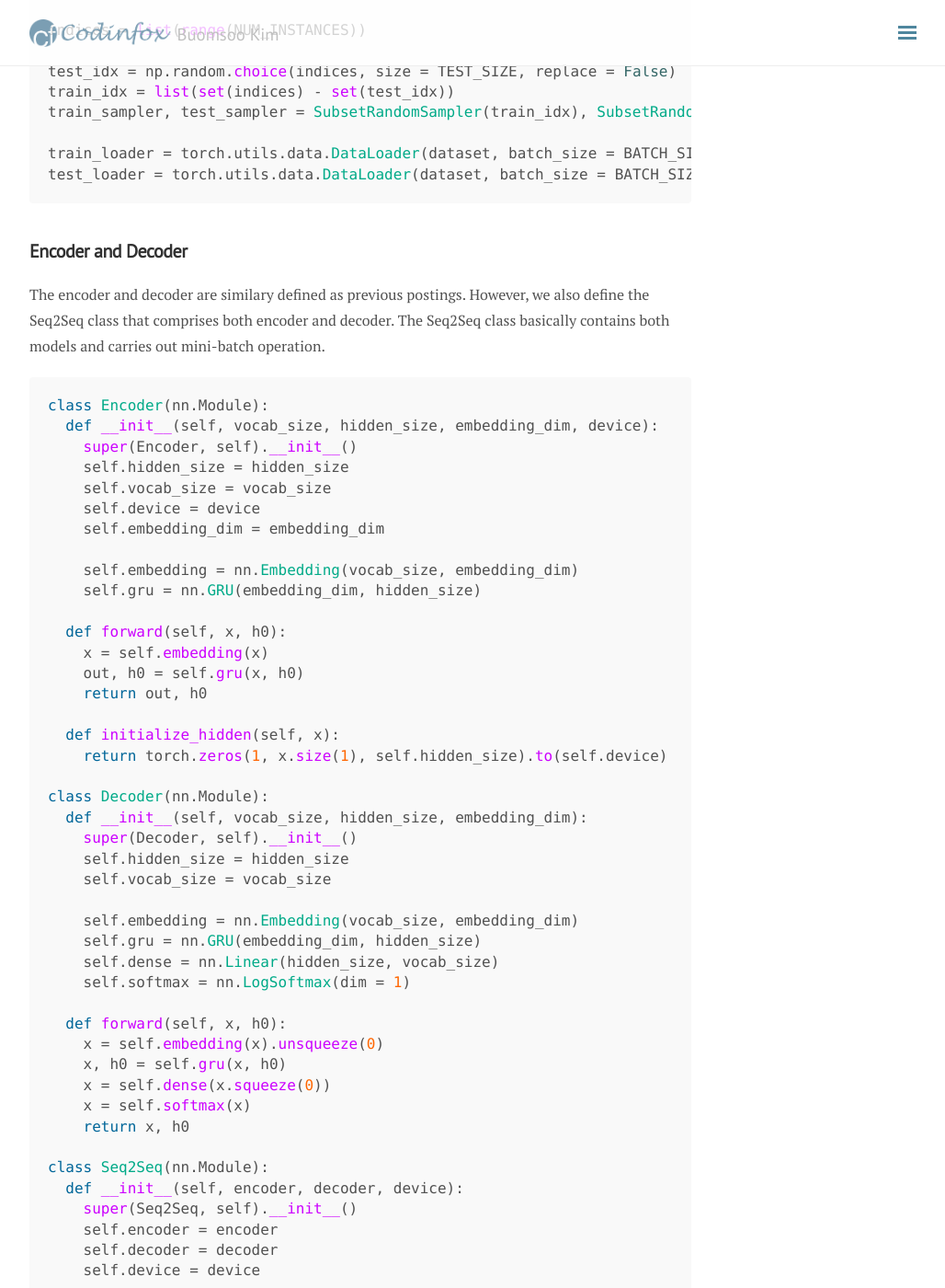
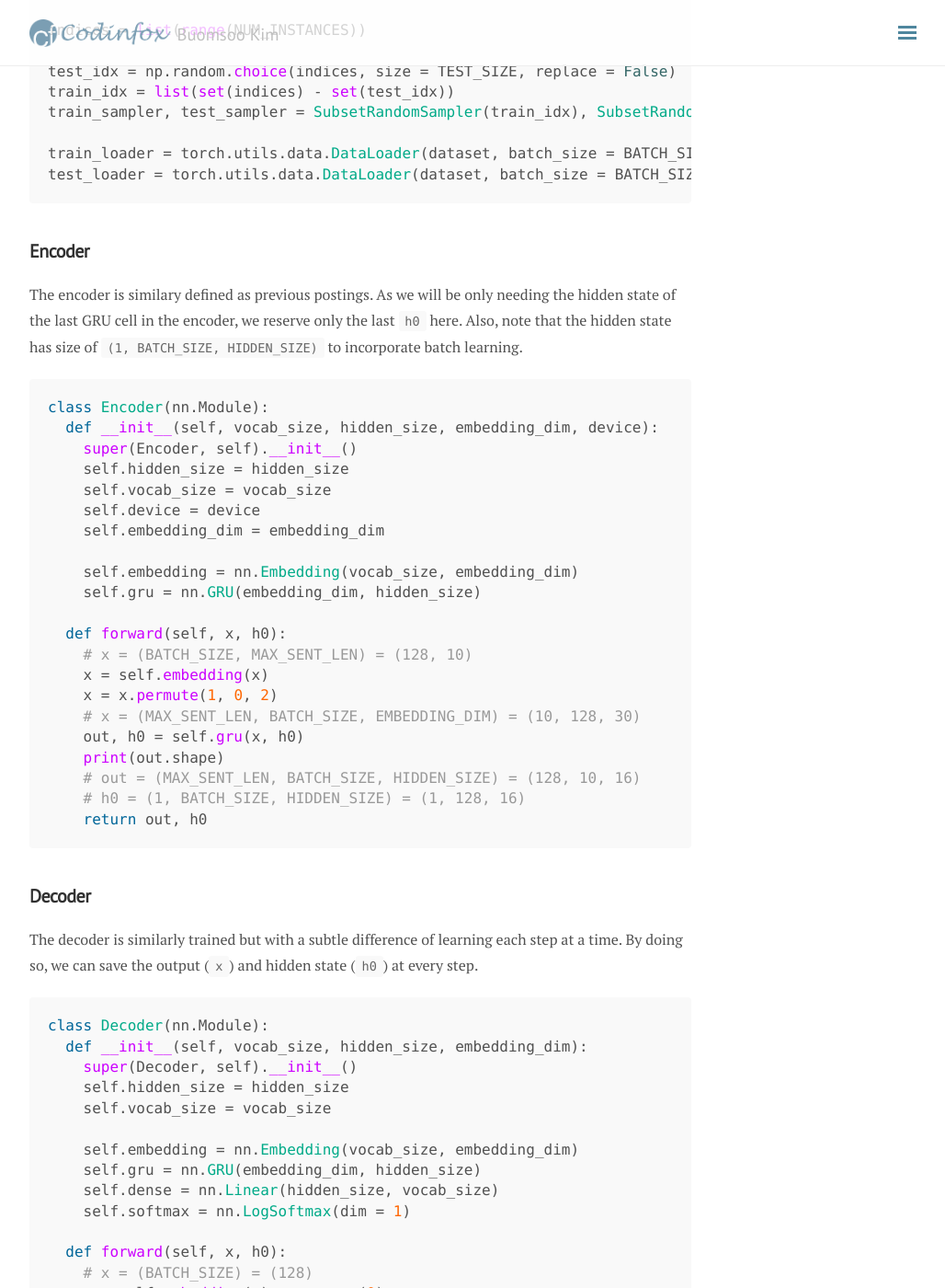
Before and after one commit to buomsoo-kim/buomsoo-kim.github.io, a Jekyll site: the page built from _posts/2020-02-09-Attention-mechanism-7.md.md, in a window 1280 px wide and 1400 px high, scrolled down 4435 px. Shown: the whole window at 92% size, without its empty margins (248-1276 px from the left). Built offline with Jekyll 4.4.1, drawn with Linux system fonts in a browser that asks for light colours; nearby versions of some CDN libraries; comment, search, counter and statistics services are not loaded; some of the changed text lies outside the part shown.

Commit message:
Update 2020-02-09-Attention-mechanism-7.md.md

````diff
--- a/_posts/2020-02-09-Attention-mechanism-7.md.md
+++ b/_posts/2020-02-09-Attention-mechanism-7.md.md
@@ -164,9 +164,9 @@
 test_loader = torch.utils.data.DataLoader(dataset, batch_size = BATCH_SIZE, sampler = test_sampler)
 ```
 
-## Encoder and Decoder
+## Encoder
 
-The encoder and decoder are similary defined as previous postings. However, we also define the Seq2Seq class that comprises both encoder and decoder. The Seq2Seq class basically contains both models and carries out mini-batch operation.
+The encoder is similary defined as previous postings. As we will be only needing the hidden state of the last GRU cell in the encoder, we reserve only the last ```h0``` here. Also, note that the hidden state has size of ```(1, BATCH_SIZE, HIDDEN_SIZE)``` to incorporate batch learning.
 
 
 ```python
@@ -182,13 +182,22 @@
     self.gru = nn.GRU(embedding_dim, hidden_size)
 
   def forward(self, x, h0):
+    # x = (BATCH_SIZE, MAX_SENT_LEN) = (128, 10)
     x = self.embedding(x)
+    x = x.permute(1, 0, 2)
+    # x = (MAX_SENT_LEN, BATCH_SIZE, EMBEDDING_DIM) = (10, 128, 30)
     out, h0 = self.gru(x, h0)
+    print(out.shape)
+    # out = (MAX_SENT_LEN, BATCH_SIZE, HIDDEN_SIZE) = (128, 10, 16)
+    # h0 = (1, BATCH_SIZE, HIDDEN_SIZE) = (1, 128, 16)
     return out, h0
+```
 
-  def initialize_hidden(self, x):
-    return torch.zeros(1, x.size(1), self.hidden_size).to(self.device)
+## Decoder
 
+The decoder is similarly trained but with a subtle difference of learning each step at a time. By doing so, we can save the output (```x```) and hidden state (```h0```) at every step.
+
+```python
 class Decoder(nn.Module):
   def __init__(self, vocab_size, hidden_size, embedding_dim):
     super(Decoder, self).__init__()
@@ -201,11 +210,26 @@
     self.softmax = nn.LogSoftmax(dim = 1)
 
   def forward(self, x, h0):
+    # x = (BATCH_SIZE) = (128)
     x = self.embedding(x).unsqueeze(0)
+    # x = (1, BATCH_SIZE, EMBEDDING_DIM) = (1, 128, 30)
     x, h0 = self.gru(x, h0)
     x = self.dense(x.squeeze(0))
     x = self.softmax(x)
     return x, h0
+```
+
+## Seq2Seq model
+
+Here, we define the Seq2Seq model in a separate Python class. The first input to the Seq2Seq model is the token at the first timestep, i.e., "<sos>". We can designate this by slicing the ```target``` variable.
+
+```python
+dec_input = target[:, 0]
+```
+
+The resulting ```dec_input``` variable will have the shape of ```BATCH_SIZE```. Then in each timestep, the decoder calculates the output from the current input (```dec_input```) and previous hidden state (```h0```). We also implement teacher forcing, in which we set the input to the next state as the actual target, not the predicted target. The probability of setting teacher forcing can be manipulated with the parameter ```tf_ratio```. The default probability is 0.5.
+
+```python
 
 class Seq2Seq(nn.Module):
   def __init__(self, encoder, decoder, device):
@@ -215,25 +239,30 @@
     self.device = device
 
   def forward(self, source, target, tf_ratio = .5):
+    # target = (BATCH_SIZE, MAX_SENT_LEN) = (128, 10)
+    # source = (BATCH_SIZE, MAX_SENT_LEN) = (128, 10)
     dec_outputs = torch.zeros(target.size(0), target.size(1), self.decoder.vocab_size).to(self.device)
+    h0 = torch.zeros(1, source.size(0), self.encoder.hidden_size).to(self.device)
 
-    h0 = self.encoder.initialize_hidden(source)
     _, h0 = self.encoder(source, h0)
-    dec_input = target[0, :]
+    # dec_input = (BATCH_SIZE) = (128)
+    dec_input = target[:, 0]
 
-    for k in range(target.size(0)):
+    for k in range(target.size(1)):
+      # out = (BATCH_SIZE, VOCAB_SIZE) = (128, XXX)
+      # h0 = (1, BATCH_SIZE, HIDDEN_SIZE) = (1, 128, 16)
       out, h0 = self.decoder(dec_input, h0)
-      dec_outputs[k] = out
-
-      max_idx = out.argmax(1)
-      dec_input = target[k]
+      dec_outputs[:, k, :] = out
+      dec_input = target[:, k]
       if np.random.choice([True, False], p = [tf_ratio, 1-tf_ratio]):
-        dec_input = target[k]
+        dec_input = target[:, k]
       else:
-        dec_input = max_idx.detach()
+        dec_input = out.argmax(1).detach()
 
     return dec_outputs
 ```
+
+## Defining the model
 
 As we defined the Seq2Seq model, we only need to generate the optimizer for the whole model. No need to create separate optimizers for both encoder and decoder.
 
````
